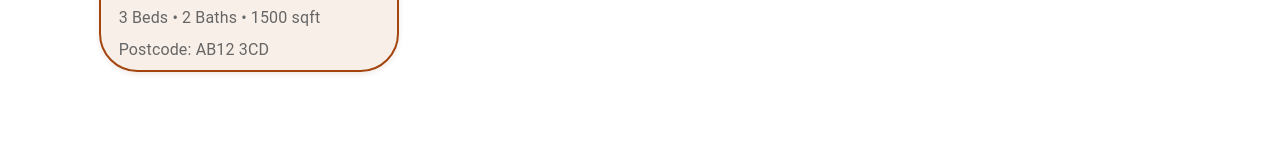
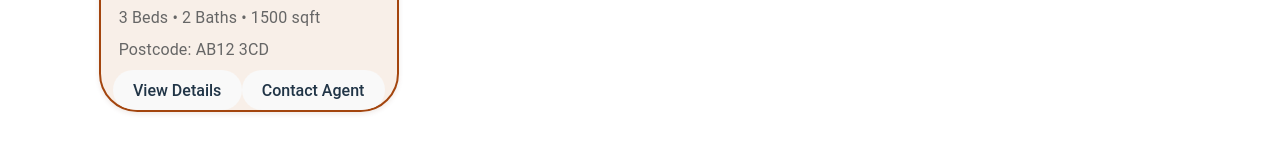
Before and after one commit to SamiruHemaka2004/Homefinder, a React (Vite) app: page / in a window 1280 px wide. Shown: the part 1246-1398 px from the top of the page. Before the commit the page ends 1366 px from the top, so only its background shows below. Built offline with nearby package versions, Linux system fonts and the light colour scheme.

Commit message:
feat: add buttons for viewing details and contacting agent in PropertyCard component

```diff
--- a/src/components/PropertyCard.jsx
+++ b/src/components/PropertyCard.jsx
@@ -35,6 +35,10 @@ export default function MediaCard() {
             <p className="property-beds">3 Beds • 2 Baths • 1500 sqft</p>
             <p className="property-postcode">Postcode: AB12 3CD</p>
         </div>
+        <div>
+            <button className="view-details-button">View Details</button>
+            <button className="contact-agent-button">Contact Agent</button>
+        </div>
     </div>
   );
 }
```
